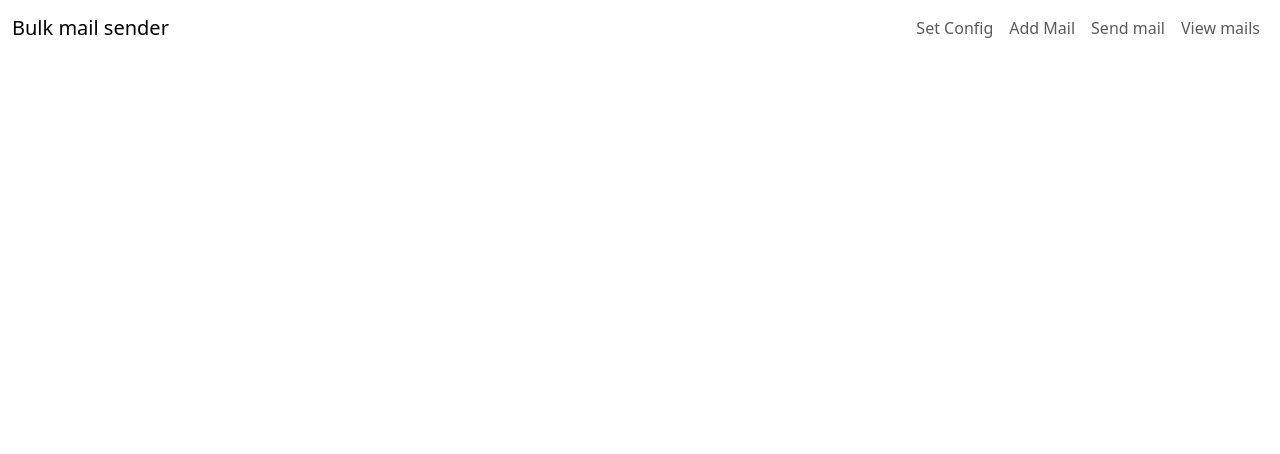
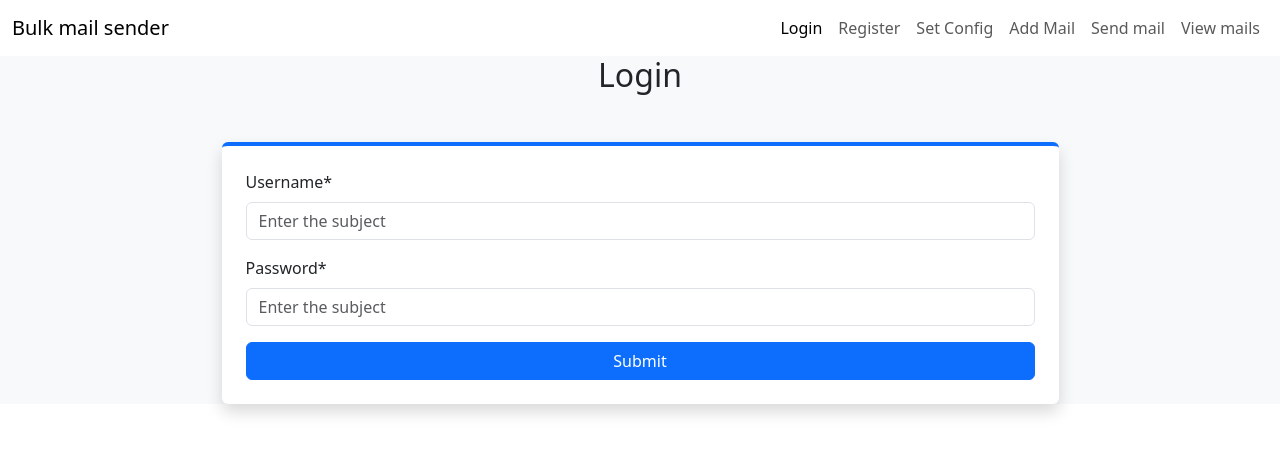
Before and after one commit to antusaha970/Bulk_email_sending_application_frontend, a React (Vite) app: page /login in a window 1280 px wide. Shown: the top 454 px of the page. Built offline with nearby package versions, Linux system fonts and the light colour scheme.

Commit message:
added login and registration components

```diff
--- a/src/App.jsx
+++ b/src/App.jsx
@@ -9,6 +9,8 @@ import SendMail from "./components/SendMail";
 import ViewMails from "./components/ViewMails";
 import SpecificMail from "./components/SpecificMail";
 import Home from "./components/Home";
+import Register from "./components/Register";
+import Login from "./components/Login";
 
 function App() {
   const [mail_address, setMail_address] = useState([]);
@@ -18,6 +20,8 @@ function App() {
       <Navbar></Navbar>
       <Routes>
         <Route path="/" element={<Home />}></Route>
+        <Route path="/register" element={<Register />}></Route>
+        <Route path="/login" element={<Login />}></Route>
         <Route path="/set_config" element={<SetConfigForm />}></Route>
         <Route path="/add_mails" element={<AddMails />}></Route>
         <Route path="/send_mails" element={<SendMail />}></Route>
--- /dev/null
+++ b/src/components/Login.jsx
@@ -0,0 +1,64 @@
+import { useForm } from "react-hook-form";
+import { useNavigate } from "react-router-dom";
+import client from "../client";
+
+const Login = () => {
+  const { register, handleSubmit } = useForm();
+  const navigate = useNavigate();
+  const onSubmit = async (data) => {
+    try {
+      const response = await client.post("account/login/", data);
+      alert("Login successful");
+      if (response.status == 200) {
+        localStorage.setItem("token", response.data.token);
+        navigate("/");
+      }
+    } catch (error) {
+      console.error(error);
+      alert("Something went wrong");
+    }
+  };
+  return (
+    <div className="bg-light">
+      <h2 className="text-center">Login</h2>
+      <div className="container d-flex justify-content-center align-items-center mt-5">
+        <form
+          onSubmit={handleSubmit(onSubmit)}
+          className="mx-auto shadow p-4 rounded bg-white w-75 border-top border-4 border-primary"
+        >
+          <div className="mb-3">
+            <label htmlFor="subject" className="form-label">
+              Username*
+            </label>
+            <input
+              type="text"
+              className="form-control"
+              id="subject"
+              placeholder="Enter the subject"
+              required
+              {...register("username")}
+            />
+          </div>
+          <div className="mb-3">
+            <label htmlFor="subject" className="form-label">
+              Password*
+            </label>
+            <input
+              type="password"
+              className="form-control"
+              id="subject"
+              placeholder="Enter the subject"
+              required
+              {...register("password")}
+            />
+          </div>
+          <button type="submit" className="btn btn-primary w-100">
+            Submit
+          </button>
+        </form>
+      </div>
+    </div>
+  );
+};
+
+export default Login;
--- a/src/components/Navbar.jsx
+++ b/src/components/Navbar.jsx
@@ -20,6 +20,20 @@ const Navbar = () => {
         </button>
         <div className="collapse navbar-collapse" id="navbarSupportedContent">
           <ul className="navbar-nav ms-auto mb-2 mb-lg-0">
+            <li className="nav-item">
+              <NavLink to={"/login"} className="nav-link" aria-current="page">
+                Login
+              </NavLink>
+            </li>
+            <li className="nav-item">
+              <NavLink
+                to={"/register"}
+                className="nav-link"
+                aria-current="page"
+              >
+                Register
+              </NavLink>
+            </li>
             <li className="nav-item">
               <NavLink
                 to={"/set_config"}
--- /dev/null
+++ b/src/components/Register.jsx
@@ -0,0 +1,64 @@
+import { useForm } from "react-hook-form";
+import client from "../client";
+import { useNavigate, useNavigation } from "react-router-dom";
+
+const Register = () => {
+  const { register, handleSubmit } = useForm();
+  const navigate = useNavigate();
+  const onSubmit = async (data) => {
+    try {
+      const response = await client.post("/account/register/", data);
+      alert("Registration successful");
+      if (response.status == 200) {
+        localStorage.setItem("token", response.data.token);
+        navigate("/");
+      }
+    } catch (error) {
+      console.error(error);
+      alert("Something went wrong");
+    }
+  };
+  return (
+    <div className="bg-light">
+      <h2 className="text-center">Register</h2>
+      <div className="container d-flex justify-content-center align-items-center mt-5">
+        <form
+          onSubmit={handleSubmit(onSubmit)}
+          className="mx-auto shadow p-4 rounded bg-white w-75 border-top border-4 border-primary"
+        >
+          <div className="mb-3">
+            <label htmlFor="subject" className="form-label">
+              Username*
+            </label>
+            <input
+              type="text"
+              className="form-control"
+              id="subject"
+              placeholder="Enter the subject"
+              required
+              {...register("username")}
+            />
+          </div>
+          <div className="mb-3">
+            <label htmlFor="subject" className="form-label">
+              Password*
+            </label>
+            <input
+              type="password"
+              className="form-control"
+              id="subject"
+              placeholder="Enter the subject"
+              required
+              {...register("password")}
+            />
+          </div>
+          <button type="submit" className="btn btn-primary w-100">
+            Submit
+          </button>
+        </form>
+      </div>
+    </div>
+  );
+};
+
+export default Register;
```
